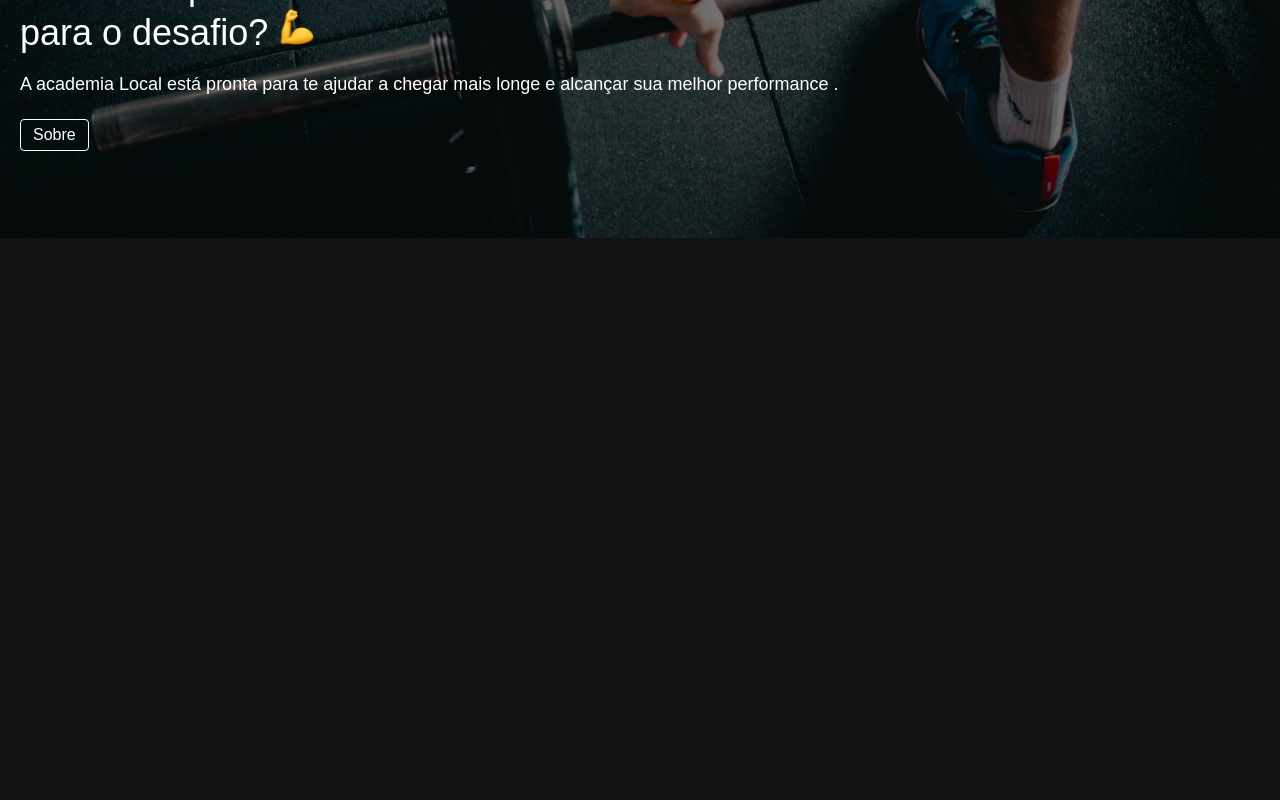
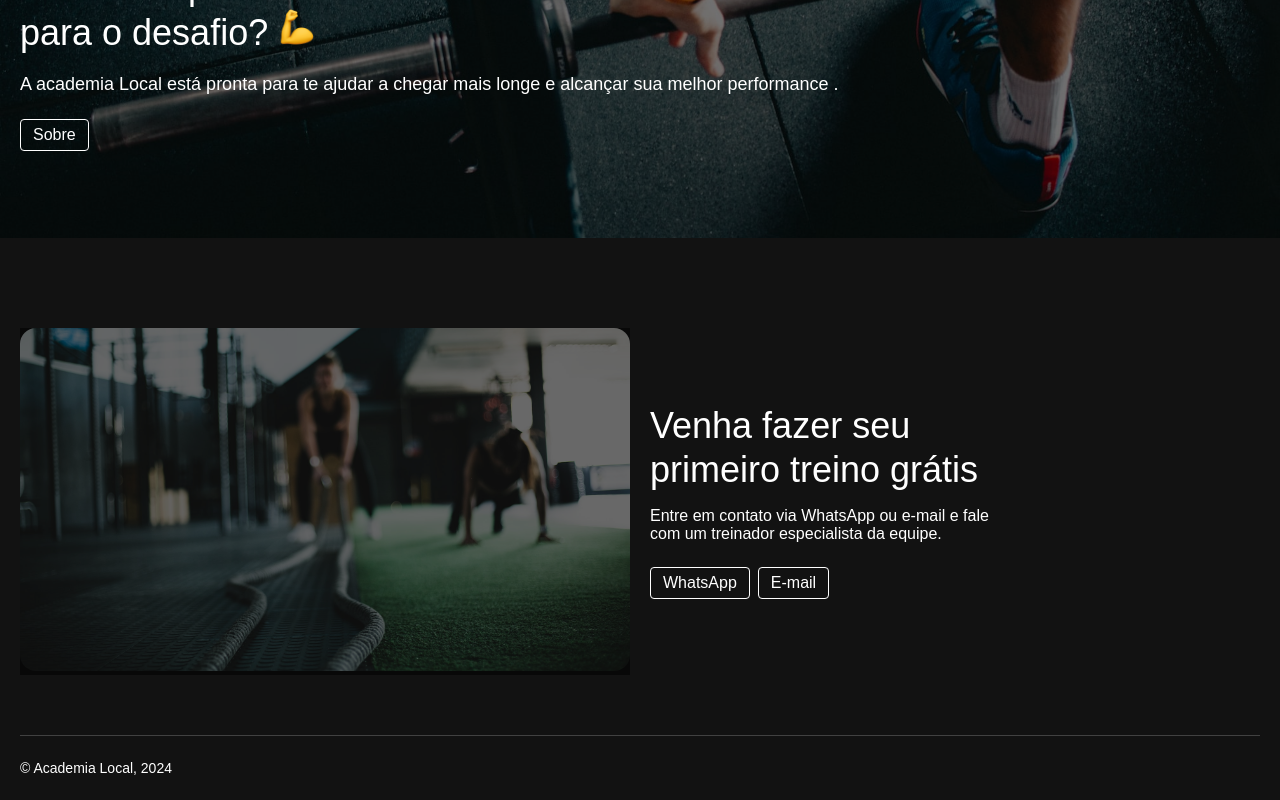
Before and after one commit to kevincamussi/academialocal_svelte, a SvelteKit app: page / in a window 1280 px wide. Shown: the part 242-1042 px from the top of the page. Before the commit the page ends 800 px from the top, so only its background shows below. Built offline with nearby package versions, Linux system fonts and the light colour scheme.

Commit message:
feat: create footer component

```diff
--- /dev/null
+++ b/src/lib/Footer.svelte
@@ -0,0 +1,92 @@
+<script lang="ts">
+	import img from '$lib/assets/crossfit.jpg';
+
+	const year = new Date().getFullYear();
+</script>
+
+<footer class="footer">
+	<div class="footer__wrapper wrap">
+		<div class="footer__img">
+			<img src={img} alt="Imagem do footer" />
+		</div>
+		<div class="footer__info">
+			<h2>Venha fazer seu <br /> primeiro treino grátis</h2>
+			<p>Entre em contato via WhatsApp ou e-mail e fale com um treinador especialista da equipe.</p>
+			<div class="footer__btns">
+				<a href="https://whatsa.me/5599999999999" class="btn">WhatsApp</a>
+				<a href="mailto:teste@teste.com.br" class="btn">E-mail</a>
+			</div>
+		</div>
+	</div>
+	<div class="credits">
+		<div class="credits__wrapper wrap">
+			<span>&copy; Academia Local, {year}</span>
+		</div>
+	</div>
+</footer>
+
+<style lang="scss">
+	@use '../styles/colors.scss' as *;
+
+	.footer {
+		margin-top: 90px;
+
+		span {
+			display: inline-block;
+			font-size: calc(14 / 16 * 1rem);
+			padding: 24px 0;
+		}
+
+		.footer__wrapper {
+			display: grid;
+			grid-template-columns: 1fr 1fr;
+			gap: 20px;
+			align-items: center;
+
+			p {
+				margin-top: 16px;
+				max-width: 360px;
+			}
+
+			h2 {
+				font-size: calc(36 / 16 * 1rem);
+			}
+
+			.footer__btns {
+				margin-top: 24px;
+				display: flex;
+				gap: 8px;
+			}
+
+			.footer__img {
+				position: relative;
+
+				&::after {
+					content: '';
+					position: absolute;
+					inset: 0;
+					background-color: colors('overlay');
+				}
+
+				img {
+					max-width: 100%;
+					border-radius: 16px;
+				}
+			}
+		}
+
+		.credits {
+			margin-top: 60px;
+
+			.credits__wrapper {
+				&::before {
+					content: '';
+					display: block;
+					width: 100%;
+					height: 1px;
+					background-color: colors('subtle');
+				}
+			}
+		}
+	}
+</style>
--- a/src/lib/Intro.svelte
+++ b/src/lib/Intro.svelte
@@ -53,6 +53,8 @@
 </section>
 
 <style lang="scss">
+	@use '../styles/colors.scss' as *;
+
 	.intro {
 		min-height: 360px;
 		background-size: cover;
@@ -66,7 +68,7 @@
 			content: '';
 			position: absolute;
 			inset: 0;
-			background-color: rgb(0, 0, 0, 0.55);
+			background-color: colors('overlay');
 		}
 
 		.intro__wrapper {
--- a/src/routes/+layout.svelte
+++ b/src/routes/+layout.svelte
@@ -1,10 +1,13 @@
 <script lang="ts">
-	import '../styles/global.scss';
 	import '@fontsource-variable/roboto-condensed';
 	import '@fontsource-variable/cabin';
+	import '../styles/global.scss';
 	import Header from '$lib/Header.svelte';
+	import Footer from '$lib/Footer.svelte';
 </script>
 
 <Header />
 
 <slot />
+
+<Footer />
--- a/src/styles/colors.scss
+++ b/src/styles/colors.scss
@@ -3,7 +3,9 @@
   'bg':#121212,
   'feature': #ff3e00,
   'white': #fff,
-  'black':#121212
+  'black':#121212,
+  'overlay': rgba(0,0,0,0.55),
+  'subtle': rgba(255,255,255,0.2)
 );
 
 @function colors($color-name) {
```
